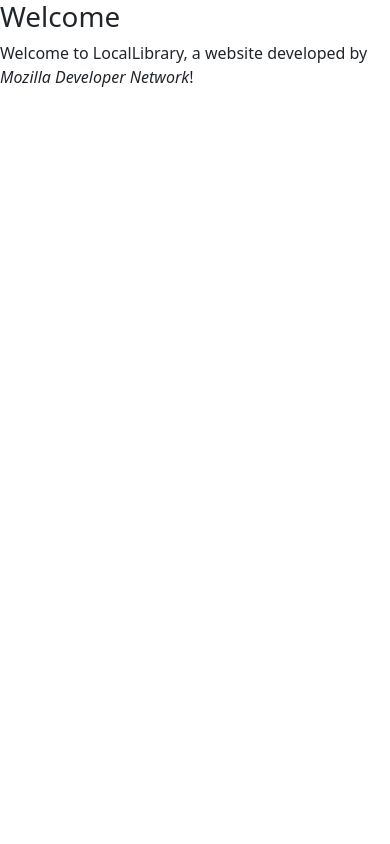
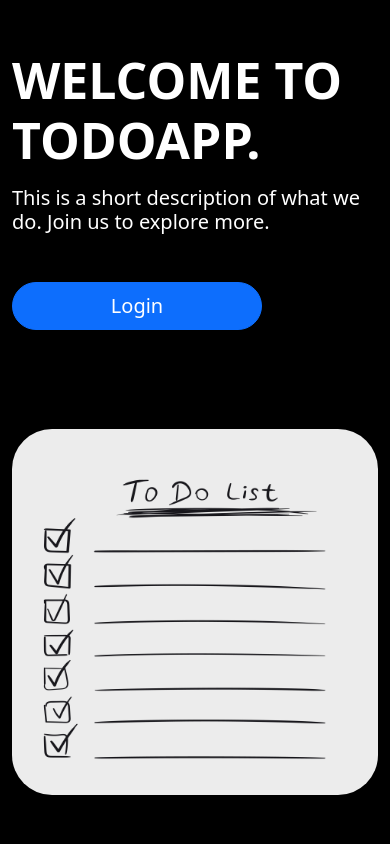
Before and after one commit to ANEVY/Todo-app-using-django, a Django app: page / in a window 390 px wide. Run offline with Django 4.2, Linux system fonts and the light colour scheme; some libraries are stand-ins or nearby versions.

Commit message:
designed home page, created login and register routes

```diff
--- a/static/css/style.css
+++ /dev/null
@@ -1,3 +0,0 @@
-body{
-    background: red;
-}
--- /dev/null
+++ b/static/css/styles.css
@@ -0,0 +1,21 @@
+body {
+    background-color: black;
+    color: white;
+    height: 100vh;
+}
+.main-section {
+    display: flex;
+    align-items: center;
+    justify-content: center;
+}
+h1{
+    font-size: 50px;
+    font-weight: 900;
+    text-transform: uppercase;
+}
+.btn{
+    width: 250px;
+}
+.home img{
+    border-radius: 40px;
+}
--- a/tasks/views.py
+++ b/tasks/views.py
@@ -14,4 +14,12 @@ def view_task(request):
 def home_page(request):
     return render(request, "home.html")
 
+
+def register_page(request):
+    return render(request, "register/register.html")
+
+
+def login_page(request):
+    return render(request, "register/login.html")
+
 # Create your views here.
--- a/templates/home.html
+++ b/templates/home.html
@@ -1,9 +1,21 @@
 {% extends "layout.html" %}
 
 {% block content %}
-    <h1>Welcome</h1>
-      <p>
-        Welcome to LocalLibrary, a website developed by
-        <em>Mozilla Developer Network</em>!
-      </p>
+    <main class="container h-100 home">
+        <div class="row align-items-center h-100">
+            <div class="col-md-6 column">
+                <h1 class="mb-3">Welcome to TODOAPP.</h1>
+                <h5 class="mb-5">This is a short description of what we do. Join us to explore more.</h5>
+                <a  href="{% url 'login' %}" class="btn btn-primary btn-lg btn-login rounded-pill w-250">Login</a>
+            </div>
+            <div class="col-md-6">
+                {% load static %}
+                    <img
+                      src="{% static 'images/to-do-list-icon.jpg' %}"
+                      alt="UML diagram"
+                      class="img-fluid"/>
+            </div>
+        </div>
+    </main>
+
 {% endblock %}
--- a/templates/layout.html
+++ b/templates/layout.html
@@ -21,5 +21,10 @@
     {% block content %}
       <!-- default content text (typically empty) -->
     {% endblock %}
+    <footer>
+      <script src="https://code.jquery.com/jquery-3.5.1.slim.min.js"></script>
+      <script src="https://cdn.jsdelivr.net/npm/@popperjs/core@2.5.4/dist/umd/popper.min.js"></script>
+      <script src="https://stackpath.bootstrapcdn.com/bootstrap/4.5.2/js/bootstrap.min.js"></script>
+    </footer>
   </body>
 </html>
--- /dev/null
+++ b/templates/register/register.html
@@ -0,0 +1,4 @@
+{% extends "layout.html" %}
+{% block content %}
+    <h1>Register</h1>
+{% endblock %}
--- a/todo/urls.py
+++ b/todo/urls.py
@@ -14,13 +14,16 @@ Including another URLconf
     1. Import the include() function: from django.urls import include, path
     2. Add a URL to urlpatterns:  path('blog/', include('blog.urls'))
 """
-
+from django.conf import settings
+from django.conf.urls.static import static
 from django.contrib import admin
 from django.urls import path, include
 from tasks import views as tasks_views
 
 urlpatterns = [
-    path("admin/", admin.site.urls),
-    path("tasks/", include("tasks.urls")),
-    path("", tasks_views.home_page, name="home")
-]
+                  path("admin/", admin.site.urls),
+                  path("tasks/", include("tasks.urls")),
+                  path("", tasks_views.home_page, name="home"),
+                  path("login",tasks_views.login_page, name="login"),
+                  path("register",tasks_views.register_page, name="register")
+              ] + static(settings.MEDIA_URL, document_root=settings.MEDIA_ROOT)
```
Also changed, not shown: templates/register/login.html (added, +7 -0 lines), todo/settings.py (+5 -7 lines), static/images/beautifu-rose-flower.jpg (added), static/images/to-do-list-icon.jpg (added).
